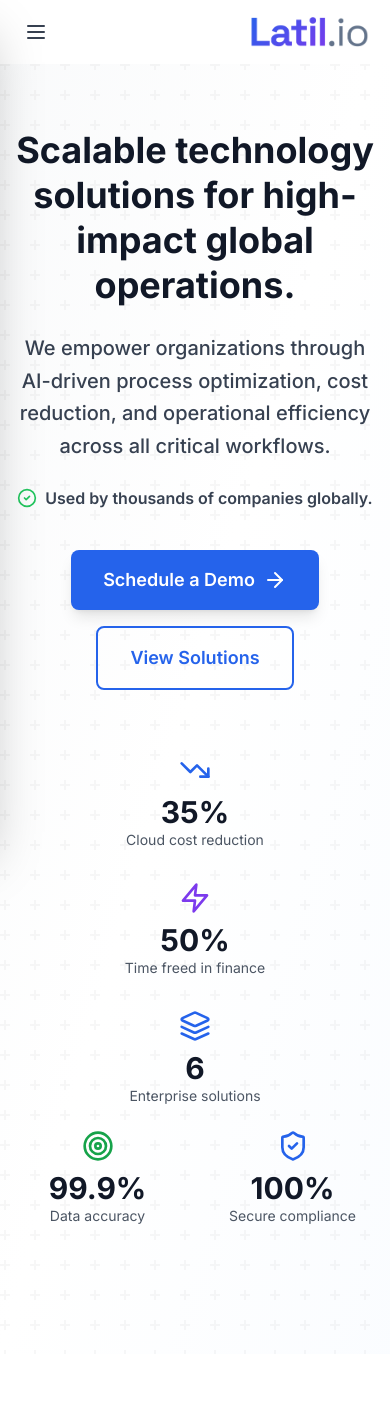
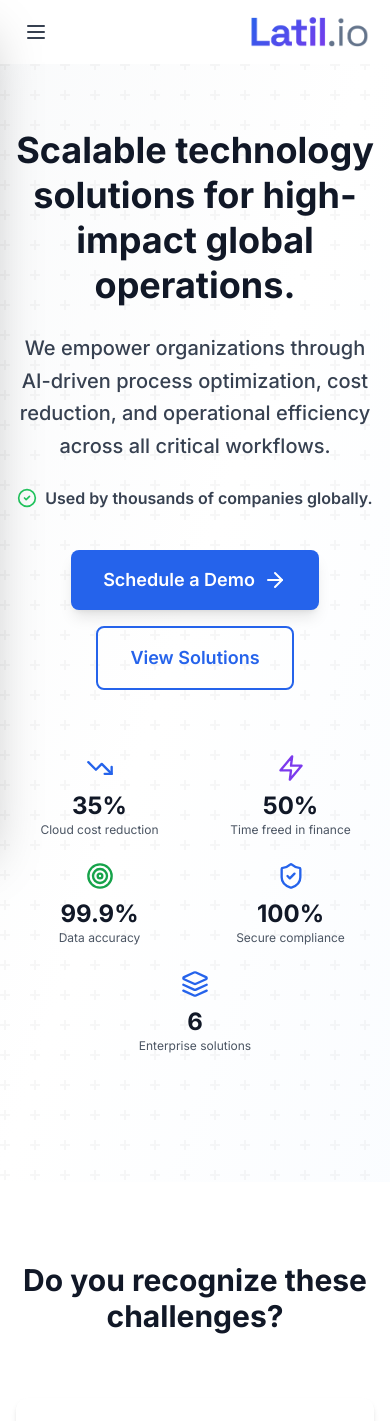
Before and after one commit to tomashoffer/latil.io, a Next.js app: page / in a window 390 px wide. Shown: the top 1421 px of the page. Built offline with nearby package versions, Linux system fonts and the light colour scheme.

Commit message:
fix mobile icons

```diff
--- a/components/sections/Hero.tsx
+++ b/components/sections/Hero.tsx
@@ -112,12 +112,12 @@
             </Button>
           </motion.div>
 
-          {/* Stats - First row: 3 items */}
+          {/* Stats - Mobile: 2 cols, Tablet+: 3 cols top row */}
           <motion.div
             initial={{ opacity: 0, y: 30 }}
             animate={{ opacity: 1, y: 0 }}
             transition={{ duration: 0.6, delay: 0.6 }}
-            className="grid grid-cols-1 sm:grid-cols-3 gap-8 max-w-3xl mx-auto mb-6"
+            className="hidden sm:grid sm:grid-cols-3 gap-8 max-w-3xl mx-auto mb-6"
           >
             <div className="flex flex-col items-center">
               <TrendingDown className="text-primary-600 mb-2" size={32} />
@@ -136,12 +136,12 @@
             </div>
           </motion.div>
 
-          {/* Stats - Second row: 2 items */}
+          {/* Stats - Tablet+: 2 cols bottom row */}
           <motion.div
             initial={{ opacity: 0, y: 30 }}
             animate={{ opacity: 1, y: 0 }}
             transition={{ duration: 0.6, delay: 0.7 }}
-            className="grid grid-cols-2 gap-8 max-w-md mx-auto mb-8"
+            className="hidden sm:grid grid-cols-2 gap-8 max-w-md mx-auto mb-8"
           >
             <div className="flex flex-col items-center">
               <Target className="text-green-600 mb-2" size={32} />
@@ -152,6 +152,40 @@
               <ShieldCheck className="text-blue-600 mb-2" size={32} />
               <div className="text-3xl font-bold text-gray-900">100%</div>
               <div className="text-sm text-gray-600">{t.hero.stats.security}</div>
+            </div>
+          </motion.div>
+
+          {/* Stats - Mobile only: 2 columns grid */}
+          <motion.div
+            initial={{ opacity: 0, y: 30 }}
+            animate={{ opacity: 1, y: 0 }}
+            transition={{ duration: 0.6, delay: 0.6 }}
+            className="grid grid-cols-2 gap-6 max-w-sm mx-auto mb-8 sm:hidden"
+          >
+            <div className="flex flex-col items-center">
+              <TrendingDown className="text-primary-600 mb-2" size={28} />
+              <div className="text-2xl font-bold text-gray-900">35%</div>
+              <div className="text-xs text-gray-600 text-center">{t.hero.stats.cloud}</div>
+            </div>
+            <div className="flex flex-col items-center">
+              <Zap className="text-accent-600 mb-2" size={28} />
+              <div className="text-2xl font-bold text-gray-900">50%</div>
+              <div className="text-xs text-gray-600 text-center">{t.hero.stats.finance}</div>
+            </div>
+            <div className="flex flex-col items-center">
+              <Target className="text-green-600 mb-2" size={28} />
+              <div className="text-2xl font-bold text-gray-900">99.9%</div>
+              <div className="text-xs text-gray-600 text-center">{t.hero.stats.accuracy}</div>
+            </div>
+            <div className="flex flex-col items-center">
+              <ShieldCheck className="text-blue-600 mb-2" size={28} />
+              <div className="text-2xl font-bold text-gray-900">100%</div>
+              <div className="text-xs text-gray-600 text-center">{t.hero.stats.security}</div>
+            </div>
+            <div className="flex flex-col items-center col-span-2">
+              <Layers className="text-primary-600 mb-2" size={28} />
+              <div className="text-2xl font-bold text-gray-900">6</div>
+              <div className="text-xs text-gray-600 text-center">{t.hero.stats.solutions}</div>
             </div>
           </motion.div>
         </div>
```
